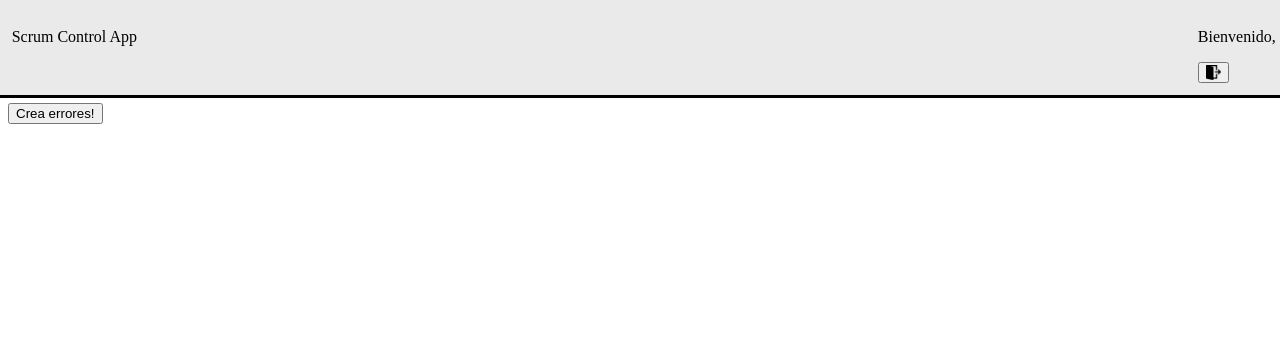
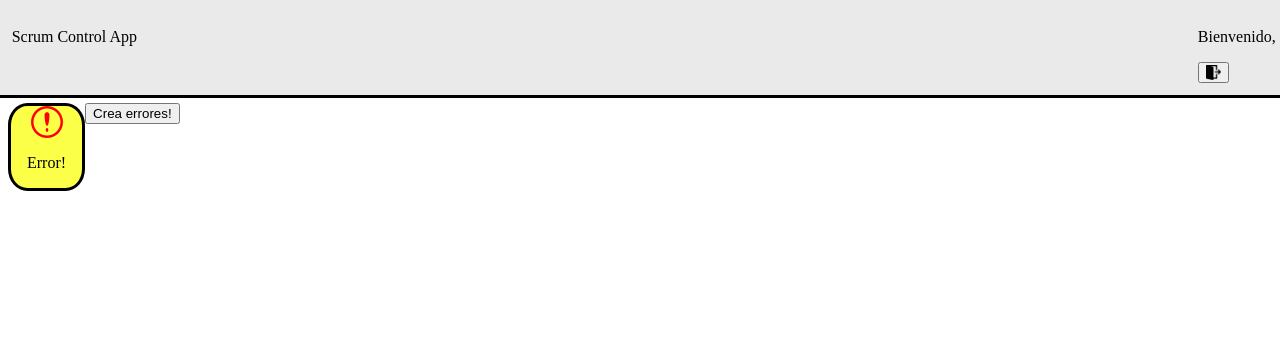
Before and after one commit to JoseLomero/ScrumControlApp, a PHP site: page /proyectos.php in a window 1280 px wide. Shown: the top 358 px of the page. Run offline with PHP 8.4, Linux system fonts and the light colour scheme; a user stored in the database is signed in; data comes from the database, SQL or seed files in the repository; data that the repository does not hold is empty.

Commit message:
añadido icono y caja del warning

```diff
--- a/css/style.css
+++ b/css/style.css
@@ -21,3 +21,17 @@ nav {
     width: 100%;
     background-color: #eaeaea;
 }
+
+#errores {
+  border: solid;
+  float: left;
+  border-radius: 25%;
+  padding-left: 1em;
+  padding-right: 1em;
+  background-color: #fcff47;
+  text-align: center;
+}
+
+.basicError-icon {
+  height: 32px;
+}
--- a/proyectos.php
+++ b/proyectos.php
@@ -18,6 +18,11 @@
         </a></div>
       </div>
     </nav>
+    <div id='errores'>
+      <div class='errores-icono'><img src='img/exclamation.png' class='basicError-icon'></div>
+      <div class='errores-mensaje'><p>Error!</p></div>
+    </div>
+
     <button>Crea errores!</button>";
     ?>
   </body>
```
Also changed, not shown: img/exclamation.png (added).
